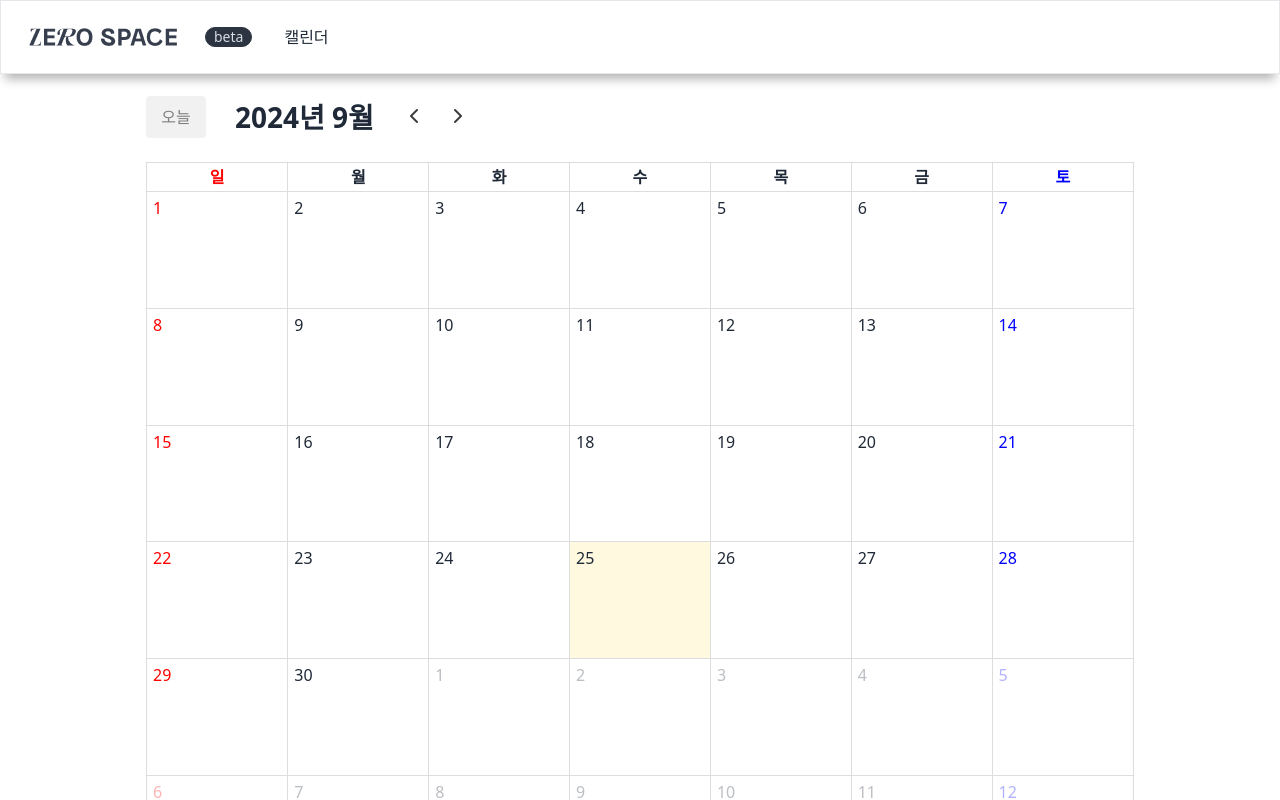
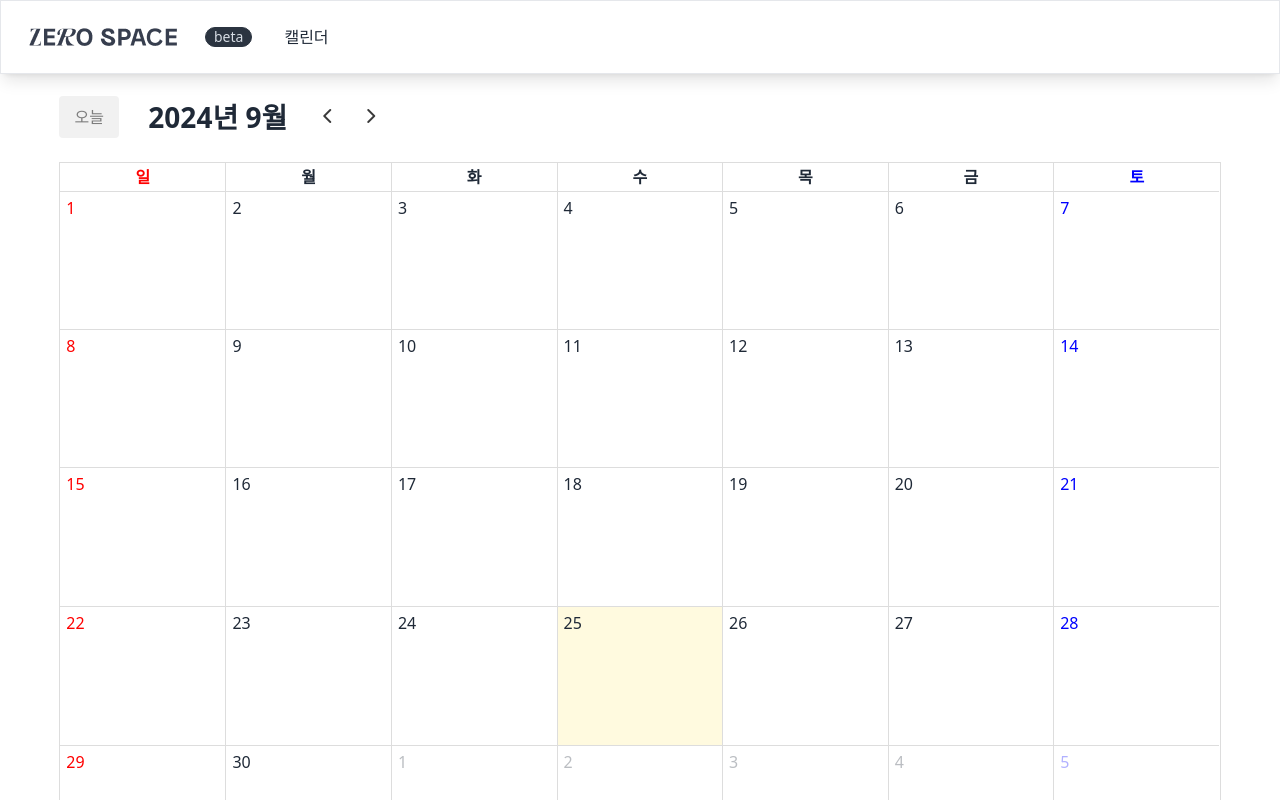
Before and after one commit to p-inn/ZeroSpaceService, a Next.js app: page /main/calendar in a window 1280 px wide. Shown: the top 800 px of the page. Built offline with nearby package versions, Linux system fonts and the light colour scheme.

Commit message:
[fix] 페이지 확장을 위한 레이아웃 수정

```diff
--- a/src/app/globals.css
+++ b/src/app/globals.css
@@ -242,6 +242,11 @@ select:-webkit-autofill:focus {
   margin-bottom: 3px !important;
   padding-left: 2px;
 }
+/*
+.fc .fc-daygrid-day-frame {
+  width: 150px !important;
+  height: 150px !important;
+} */
 
 .fc-toolbar {
   display: flex;
--- a/src/app/layout.tsx
+++ b/src/app/layout.tsx
@@ -35,7 +35,7 @@ export default function RootLayout({
         <Header />
         <main
           className={
-            'pt-24 px-5 w-full max-w-xl mx-auto md:px-1.5 md:max-w-[1000px] min-h-[calc(100vh-140px)]'
+            'pt-24 px-5 w-11/12 mx-auto md:px-1.5 md:min-w-[1000px] min-h-[calc(100vh-140px)]'
           }
         >
           {/* RecoilRoot와 같은 클라이언트 상태 관리는 클라이언트 컴포넌트로 이동 */}
--- a/src/app/main/calendar/page.tsx
+++ b/src/app/main/calendar/page.tsx
@@ -1,10 +1,12 @@
 import React from 'react';
 import Calendar from '@/components/Calendar';
+
 
 const calendarPage = () => {
   return (
     <div>
       <Calendar />
+
     </div>
   );
 };
--- a/src/components/Header.tsx
+++ b/src/components/Header.tsx
@@ -3,7 +3,7 @@ import React from 'react';
 
 export default function Header() {
   return (
-    <header className="fixed top-0 w-full bg-transparent py-3 px-3 border shadow-[0px_10px_10px_-5px_rgba(0,0,0,0.3)]">
+    <header className="fixed top-0 w-full bg-white py-3 px-3 border shadow-lg z-50">
       <div className="mx-auto px-5 md:px-0">
         <div className="flex items-center justify-start h-12">
           <img src='/assets/ZERO SPACE.png' alt='제로스페이스로고' className='mx-4'/>
```
